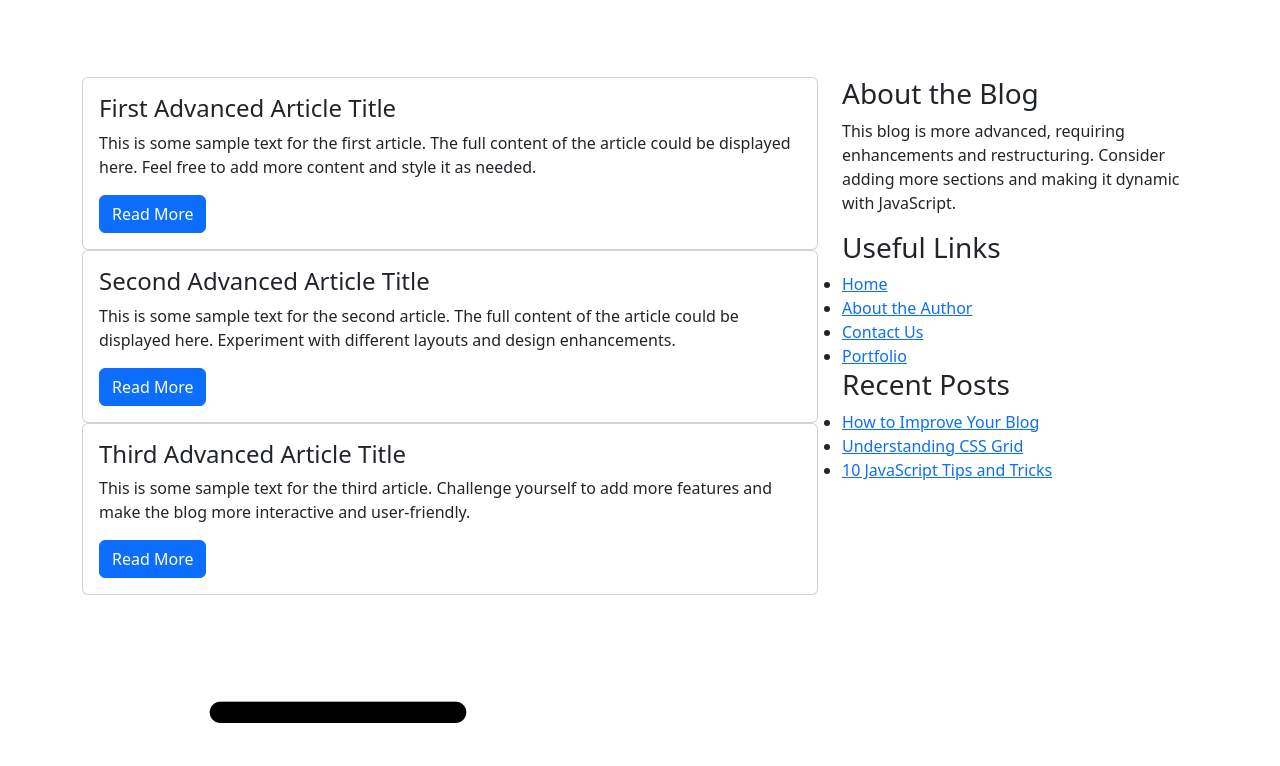
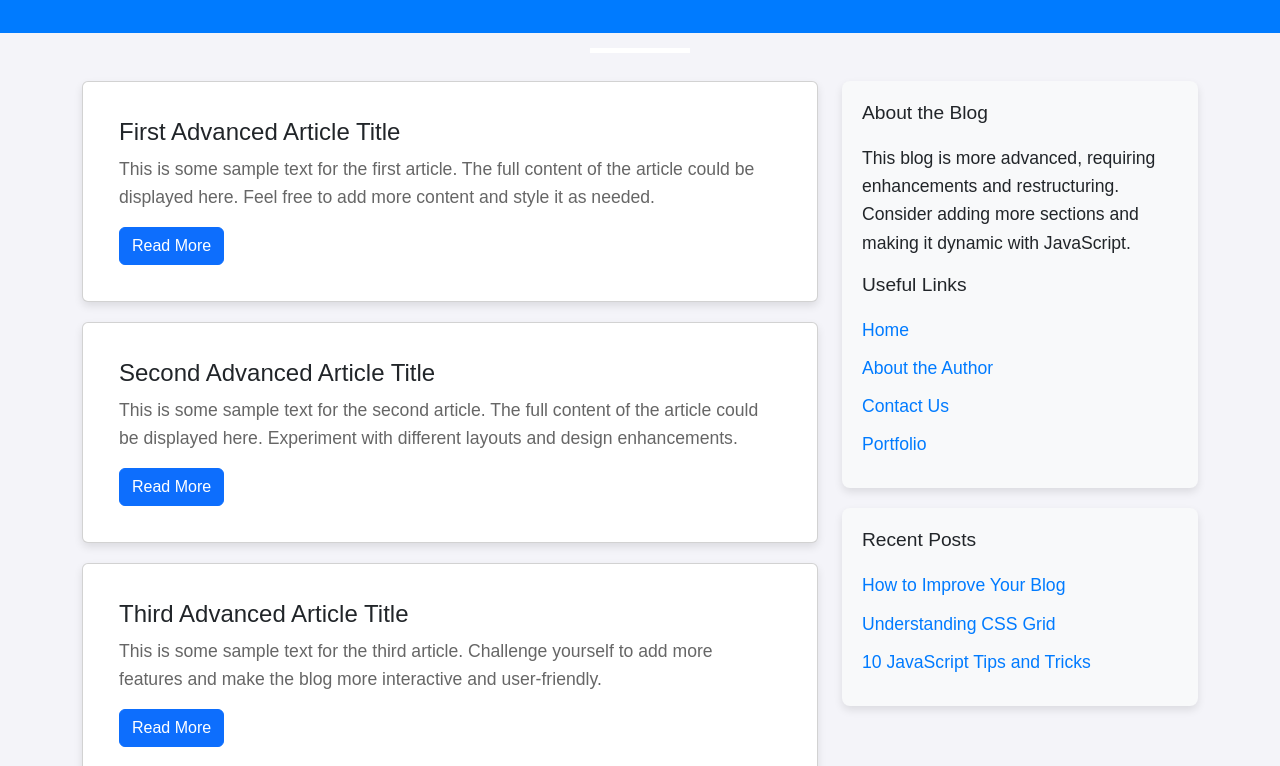
Before and after one commit to Mohamed-kamal1/Advanced-Blog, a plain HTML site: page index.html in a window 1280 px wide. Shown: the part 115-881 px from the top of the page. Drawn offline with nearby package versions, Linux system fonts and the light colour scheme.

Commit message:
last commit

```diff
--- a/index.html
+++ b/index.html
@@ -8,8 +8,8 @@
             href="https://cdn.jsdelivr.net/npm/bootstrap@5.3.3/dist/css/bootstrap.min.css"
             rel="stylesheet"
     />
-    <link rel="preload" href="style.css" as="style" onload="">
-    <noscript><link rel="stylesheet" href="style.css"></noscript>
+    <link rel="stylesheet" href="style.css">
+
 </head>
 <body>
 <!--------------------------- Header --------------------------->
```
Also changed, not shown: 1 other file.
